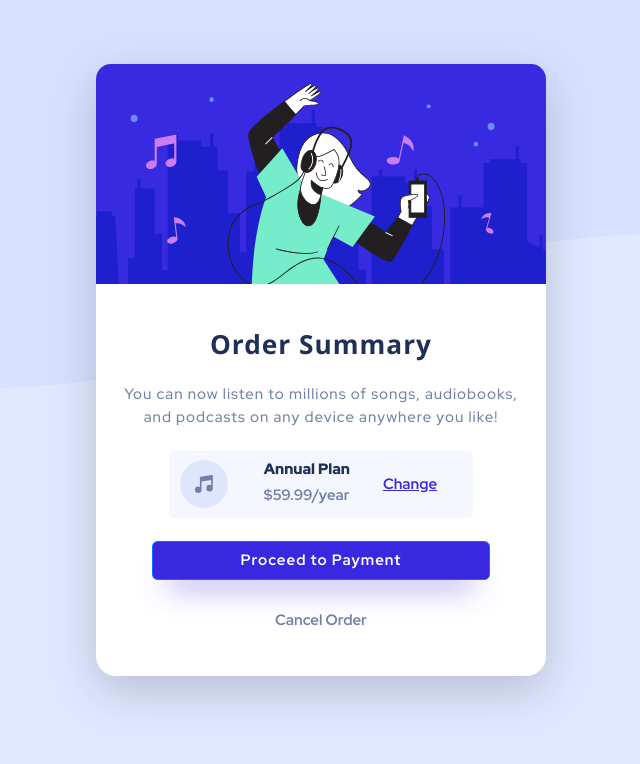
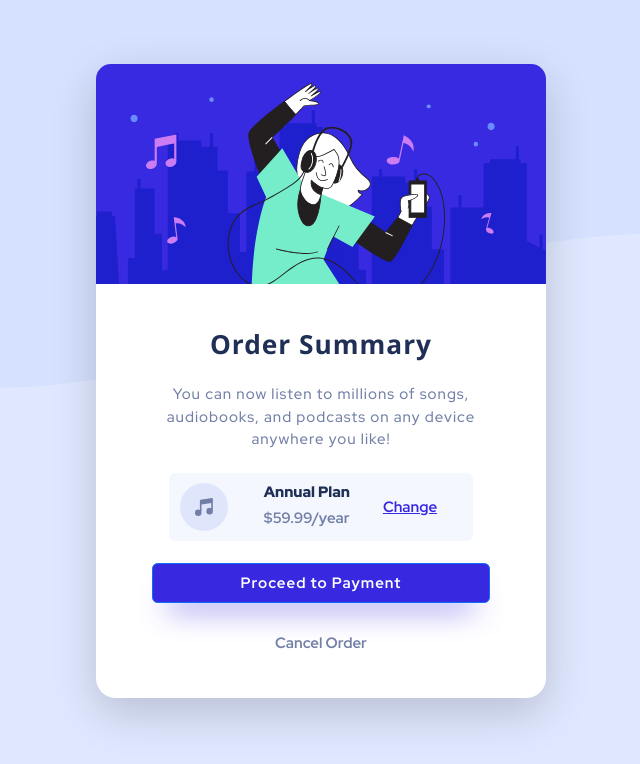
Before and after one commit to Julius-Java/WebDev-Project-00, a plain HTML site: page order-summary-component-main/index.html in a window 1280 px wide. Shown: the whole page, without its empty margins (319-959 px from the left). Drawn offline with nearby package versions, Linux system fonts and the light colour scheme.

Commit message:
card-body width adjusted

```diff
--- a/order-summary-component-main/css/styles.css
+++ b/order-summary-component-main/css/styles.css
@@ -37,6 +37,7 @@ body {
     color: hsl(224, 23%, 55%);
     line-height: 1.5;
     letter-spacing: 1px;
+    width: 90%;
 }
 
 .order-info {
--- a/order-summary-component-main/index.html
+++ b/order-summary-component-main/index.html
@@ -31,7 +31,7 @@
 
       <div class="card-body my-3">
         <h3 class="card-title text-center my-2 w3-animate-right">Order Summary</h3>
-        <p class="card-text text-center my-4 w3-animate-left"> You can now listen to millions of songs, audiobooks, and podcasts on any
+        <p class="card-text text-center my-4 w3-animate-left mx-auto"> You can now listen to millions of songs, audiobooks, and podcasts on any
           device anywhere you like!</p>
 
           <div class="row order-info rounded py-2 w-75 mx-auto my-3 w3-animate-right">
```
